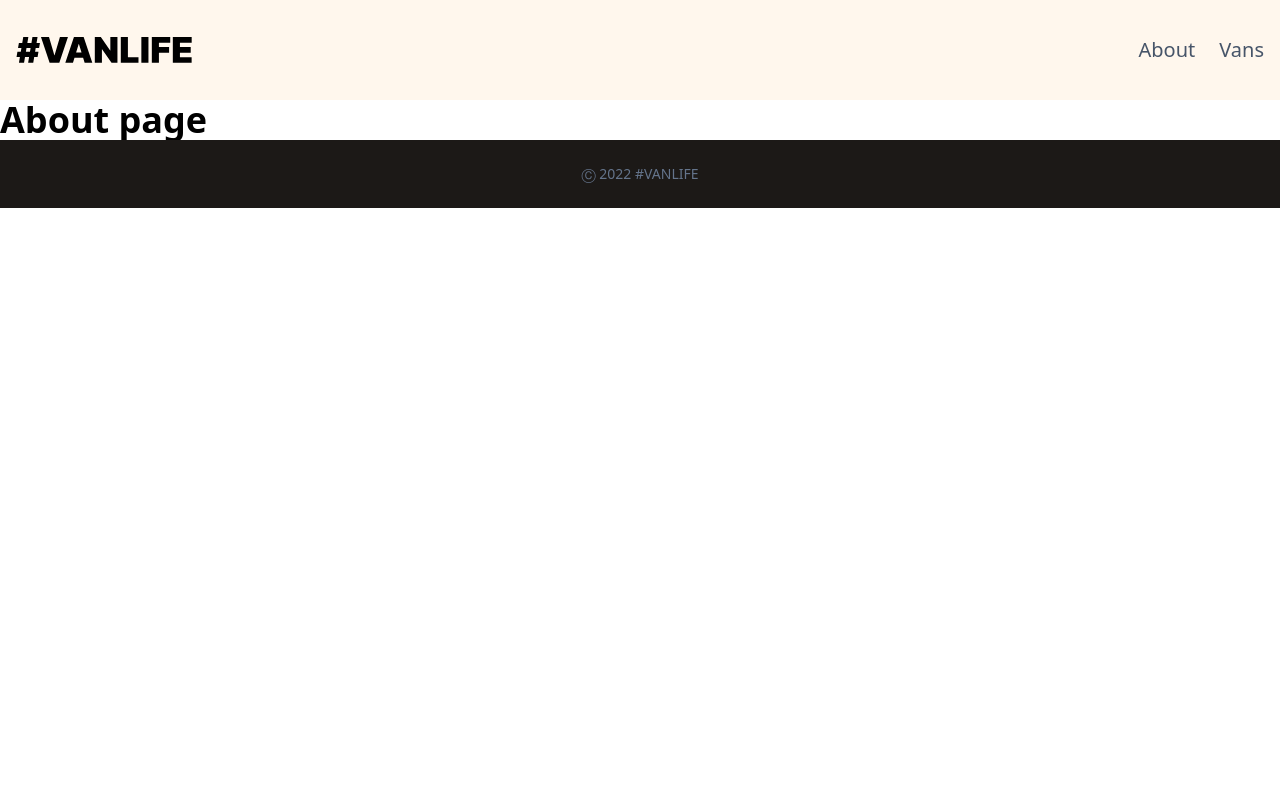
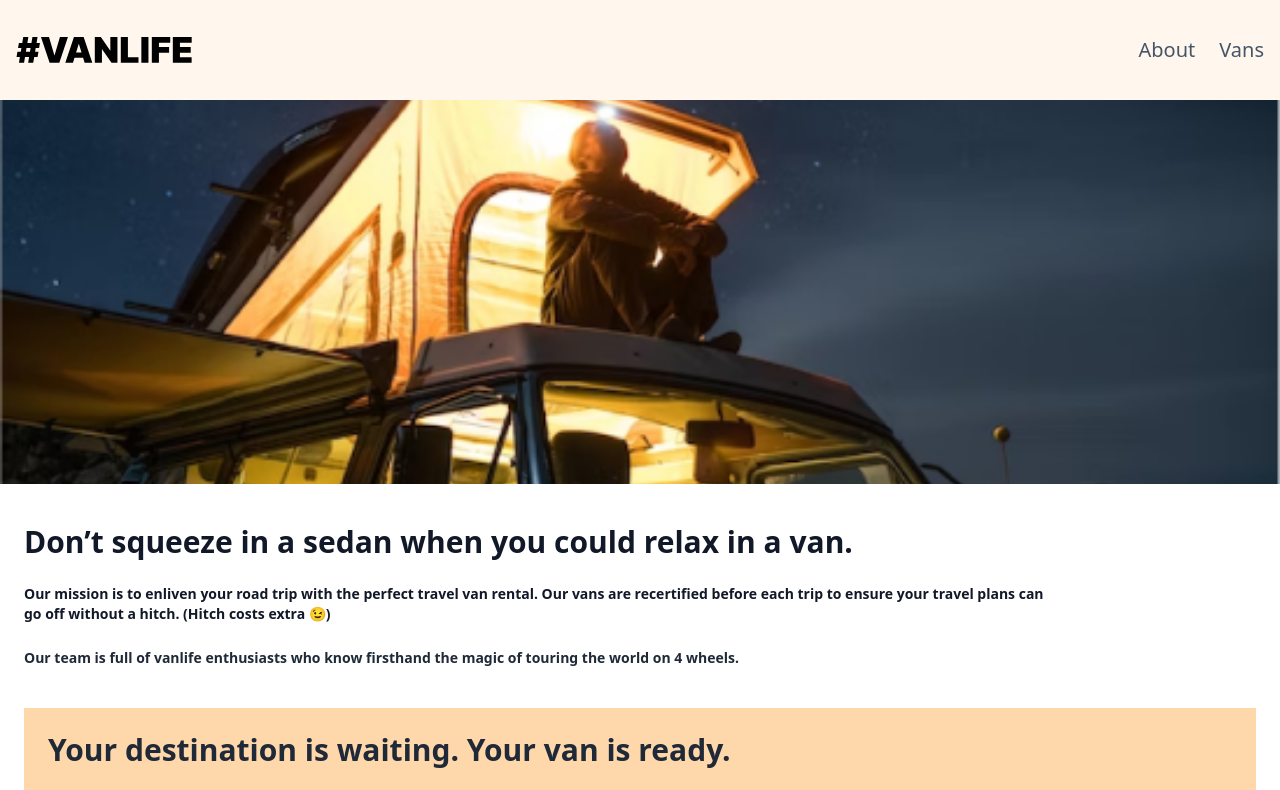
Before and after one commit to Odile078/react-router-introdusctory, a React (Vite) app: page /about in a window 1280 px wide. Shown: the top 790 px of the page. Built offline with nearby package versions, Linux system fonts and the light colour scheme.

Commit message:
feat: add about page

```diff
--- a/src/components/About.jsx
+++ b/src/components/About.jsx
@@ -1,7 +1,33 @@
+import aboutImg from "../assets/images/aboutImg.png";
 const About = () => {
   return (
-    <div>
-      <h1 className="text-4xl font-bold">About page</h1>
+    <div className="pb-10 space-y-10">
+      <img
+        className="object-cover object-center w-full max-h-96"
+        src={aboutImg}
+      />
+      <div className="max-w-5xl mx-6 space-y-6 font-bold">
+        <h1 className="text-3xl font-bold text-gray-900">
+          Don’t squeeze in a sedan when you could relax in a van.
+        </h1>
+        <p className="text-sm text-gray-900">
+          Our mission is to enliven your road trip with the perfect travel van
+          rental. Our vans are recertified before each trip to ensure your
+          travel plans can go off without a hitch. (Hitch costs extra 😉)
+        </p>
+        <p className="text-sm text-gray-800">
+          Our team is full of vanlife enthusiasts who know firsthand the magic
+          of touring the world on 4 wheels.
+        </p>
+      </div>
+      <div className="p-6 mx-6 space-y-6 bg-orange-200">
+        <h1 className="text-3xl font-bold text-gray-800">
+          Your destination is waiting. Your van is ready.
+        </h1>
+        <button className="px-5 py-2 text-base text-white bg-gray-900 rounded-md ">
+          Explore our vans
+        </button>
+      </div>
     </div>
   );
 };
--- a/src/components/Navbar.jsx
+++ b/src/components/Navbar.jsx
@@ -3,11 +3,14 @@
 const Navbar = () => {
   return (
     <div className="flex justify-between gap-4 px-4 py-9 bg-orange-50">
-      <img
-        src={Logo}
-        className="object-contain object-center w-32 sm:w-44"
-        alt="Logo"
-      />
+      <Link to="/" className="block">
+        <img
+          src={Logo}
+          className="object-contain object-center w-32 sm:w-44"
+          alt="Logo"
+        />
+      </Link>
+
       <div className="flex gap-6">
         {[
           { name: "About", url: "/about" },
```
